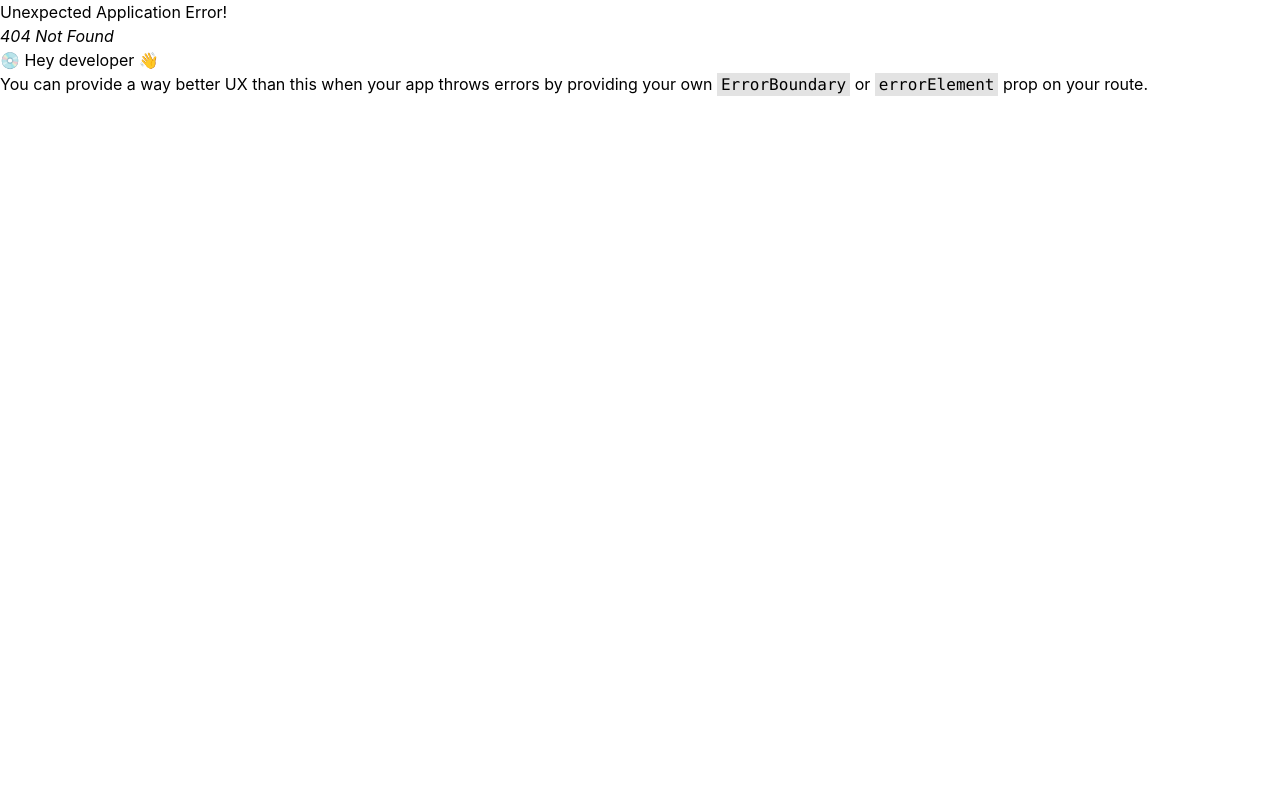
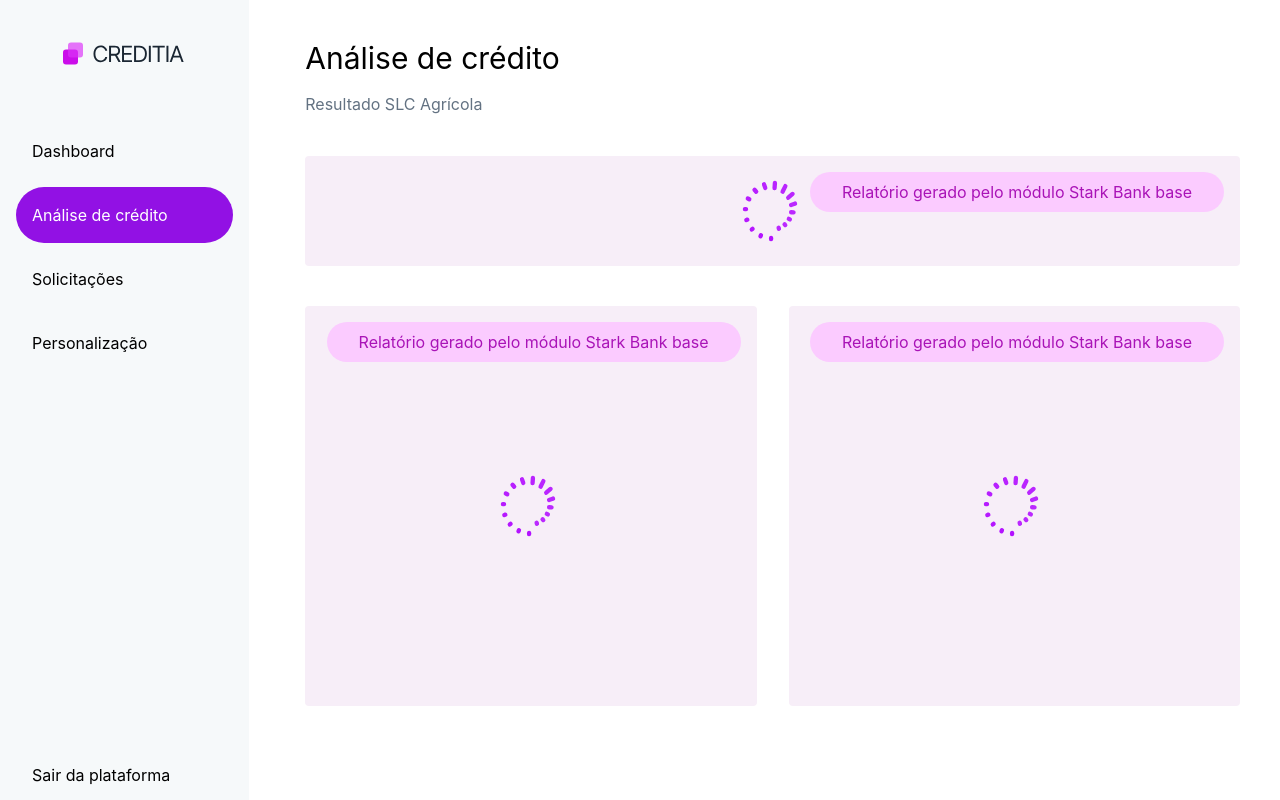
Before and after one commit to well2632/hackstartk, a React (Create React App) app: page /step5 in a window 1280 px wide. Before the commit this address had no page. Built offline with nearby package versions, Linux system fonts and the light colour scheme.

Commit message:
adjusts loading

```diff
--- a/src/index.js
+++ b/src/index.js
@@ -6,6 +6,7 @@ import { createBrowserRouter, RouterProvider } from "react-router-dom";
 import Plugin from "./pages/plugin";
 import FileUpload from "./pages/file-upload";
 import PageLoading from "./pages/loading";
+import Analysis from "./pages/analysis";
 
 const root = ReactDOM.createRoot(document.getElementById("root"));
 
@@ -26,6 +27,10 @@ const router = createBrowserRouter([
     path: "/step4",
     element: <PageLoading />,
   },
+  {
+    path: "/step5",
+    element: <Analysis />,
+  },
 ]);
 
 root.render(
--- /dev/null
+++ b/src/pages/analysis.jsx
@@ -0,0 +1,62 @@
+import React, { useEffect, useState } from "react";
+import Lottie from "react-lottie";
+import * as animationData from "../lottie/loading.json";
+
+function Analysis() {
+  const [loading, setLoading] = useState(true);
+
+  useEffect(() => {
+    setTimeout(() => {
+      setLoading(false);
+    }, 4000);
+  }, []);
+
+  const defaultOptions = {
+    loop: true,
+    autoplay: true,
+    animationData: animationData,
+    rendererSettings: {
+      preserveAspectRatio: "xMidYMid slice",
+    },
+  };
+
+  return (
+    <div className="w-screen overflow-hidden flex gap-4 items-start justify-between">
+      <div className="bg-[#F6F9FA] h-screen w-80 flex gap-14 flex-col items-center justify-start pt-10">
+        <img src="/logo_credit.svg"></img>
+        <ul className="flex flex-col gap-2 w-full px-4">
+          <li className=" h-14 rounded-full px-4 flex items-center hover:bg-gray-200 cursor-pointer">Dashboard</li>
+          <li className=" h-14 rounded-full px-4 flex items-center bg-cyan-600 text-white hover:bg-cyan-700 cursor-pointer">Análise de crédito</li>
+          <li className=" h-14 rounded-full px-4 flex items-center hover:bg-gray-200 cursor-pointer">Solicitações</li>
+          <li className=" h-14 rounded-full px-4 flex items-center hover:bg-gray-200 cursor-pointer">Personalização</li>
+        </ul>
+        <div className="flex flex-col gap-2 w-full px-4 mt-80">
+          <span className=" h-14 rounded-full px-4 flex items-center hover:bg-gray-200 cursor-pointer">Sair da plataforma</span>
+        </div>
+      </div>
+      <div className="w-full px-10 pt-10 flex flex-col gap-10">
+        <div className="flex flex-col gap-4">
+          <h2 className="text-3xl">Análise de crédito</h2>
+          <span className="text-[#637282]">Resultado SLC Agrícola</span>
+        </div>
+
+        <div className="w-full flex items-center justify-center relative rounded bg-[#F7EEF8] h-[110px]">
+          <Lottie options={defaultOptions} height={80} width={80} />
+          <span className="absolute top-4 right-4 bg-[#FBCBFF] text-[#A913B7] px-8 h-10 flex items-center justify-center rounded-full">Relatório gerado pelo módulo Stark Bank base</span>
+        </div>
+        <div className="flex items-center justify-between gap-8">
+          <div className="w-6/12 flex items-center justify-center relative rounded bg-[#F7EEF8] h-[400px]">
+            <Lottie options={defaultOptions} height={80} width={80} />
+            <span className="absolute top-4 right-4 bg-[#FBCBFF] text-[#A913B7] px-8 h-10 flex items-center justify-center rounded-full">Relatório gerado pelo módulo Stark Bank base</span>
+          </div>
+          <div className="w-6/12 flex items-center justify-center relative rounded bg-[#F7EEF8] h-[400px]">
+            <Lottie options={defaultOptions} height={80} width={80} />
+            <span className="absolute top-4 right-4 bg-[#FBCBFF] text-[#A913B7] px-8 h-10 flex items-center justify-center rounded-full">Relatório gerado pelo módulo Stark Bank base</span>
+          </div>
+        </div>
+      </div>
+    </div>
+  );
+}
+
+export default Analysis;
--- a/src/pages/loading.jsx
+++ b/src/pages/loading.jsx
@@ -1,89 +1,27 @@
-// import React, { useState } from "react";
-// import { Button, Label, FileInput, TextInput } from "flowbite-react";
-// import { useNavigate } from "react-router-dom";
-// import { IoIosSearch } from "react-icons/io";
-
-// function PageLoading() {
-//   const [openModal, setOpenModal] = useState(true);
-
-//   const navigate = useNavigate();
-
-//   return (
-//     <div className="w-screen overflow-hidden">
-//       <div className="h-[80px] flex items-center justify-between px-5 lg:px-20 border-b-2 border-[#DCDCDC] w-full relative">
-//         <div className="absolute bottom-[-2px]  left-0 w-[95%] border-b-[3px] border-[#A30DEA] "></div>
-//         <div className="flex gap-10">
-//           <img src="seta.svg"></img>
-//           <img src="/logo_credit.svg"></img>
-//         </div>
-//         <div className="gap-10 hidden lg:flex">
-//           <div className="flex gap-4">
-//             <span className="w-[32px] h-[32px] rounded bg-[#A30DEA] flex items-center justify-center text-white">1</span>
-//             <span className="font-semibold mt-1 text-md">Empresa</span>
-//           </div>
-//           <div className="flex gap-4">
-//             <span className="w-[32px] h-[32px] rounded bg-[#A30DEA] flex items-center justify-center text-white">2</span>
-//             <span className="font-semibold mt-1 text-md">Inserção de ativos</span>
-//           </div>
-//           <div className="flex gap-4">
-//             <span className="w-[32px] h-[32px] rounded bg-[#A30DEA] flex items-center justify-center text-white">3</span>
-//             <span className="font-semibold mt-1 text-md">Documentos</span>
-//           </div>
-//         </div>
-//       </div>
-//       <div className=" p-5 lg:p-20 flex flex-col gap-4 h-[650px] lg:h-[800px] justify-between">
-//         <div className="flex flex-col gap-4 overflow-y-scroll lg:overflow-hidden">
-//           <h1 className="text-center lg:text-left text-4xl mt-10 lg:mt-0">Inserção de ativos</h1>
-//           <span className="text-[#637282] text-center lg:text-left ">Anexe documentos que comprovem os ativos da empresa</span>
-
-//           <div className="flex w-full items-center justify-center">
-//             <Label
-//               htmlFor="dropzone-file"
-//               className="flex h-64 w-full cursor-pointer flex-col items-center justify-center rounded-lg border-2 border-dashed border-gray-300 bg-gray-50 hover:bg-gray-100 dark:border-gray-600 dark:bg-gray-700 dark:hover:border-gray-500 dark:hover:bg-gray-600"
-//             >
-//               <div className="flex flex-col items-center justify-center pb-6 pt-5">
-//                 <svg className="mb-4 h-8 w-8 text-gray-500 dark:text-gray-400" aria-hidden="true" xmlns="http://www.w3.org/2000/svg" fill="none" viewBox="0 0 20 16">
-//                   <path
-//                     stroke="currentColor"
-//                     strokeLinecap="round"
-//                     strokeLinejoin="round"
-//                     strokeWidth="2"
-//                     d="M13 13h3a3 3 0 0 0 0-6h-.025A5.56 5.56 0 0 0 16 6.5 5.5 5.5 0 0 0 5.207 5.021C5.137 5.017 5.071 5 5 5a4 4 0 0 0 0 8h2.167M10 15V6m0 0L8 8m2-2 2 2"
-//                   />
-//                 </svg>
-//                 <p className="mb-2 text-sm text-gray-500 dark:text-gray-400">
-//                   <span className="font-semibold">Anexe o último relatório financeiro da empresa</span>
-//                 </p>
-//               </div>
-//               <FileInput id="dropzone-file" className="hidden" />
-//             </Label>
-//           </div>
-//         </div>
-
-//         <div className="border-t-2 h-24  items-center flex justify-between">
-//           <Button color="gray" className="w-[150px]" onClick={() => navigate("/step2")}>
-//             Voltar
-//           </Button>
-//           <Button className="w-[150px] " onClick={() => navigate("/step2")}>
-//             Próximo
-//           </Button>
-//         </div>
-//       </div>
-//     </div>
-//   );
-// }
-
-// export default PageLoading;
-
-import React, { useState } from "react";
-import { Button, Label, FileInput, TextInput } from "flowbite-react";
+import React, { useEffect, useState } from "react";
 import { useNavigate } from "react-router-dom";
-import { IoIosSearch } from "react-icons/io";
+import Lottie from "react-lottie";
+import * as animationData from "../lottie/loading.json";
 
 function PageLoading() {
   const [openModal, setOpenModal] = useState(true);
 
   const navigate = useNavigate();
+
+  const defaultOptions = {
+    loop: true,
+    autoplay: true,
+    animationData: animationData,
+    rendererSettings: {
+      preserveAspectRatio: "xMidYMid slice",
+    },
+  };
+
+  useEffect(() => {
+    setTimeout(() => {
+      navigate("/step5");
+    }, 3500);
+  }, []);
 
   return (
     <div className="w-screen overflow-hidden">
@@ -97,6 +35,7 @@ function PageLoading() {
         <div className="flex flex-col gap-4 overflow-y-scroll lg:overflow-hidden">
           <h1 className="text-center  text-4xl mt-10 lg:mt-0 ">Estamos carregando sua análise de crédito</h1>
           <span className="text-[#637282] text-center   ">Sua análise está sendo feita, esse processo pode levar alguns minutos...</span>
+          <Lottie options={defaultOptions} height={100} width={100} />
         </div>
       </div>
     </div>
```
Also changed, not shown: public/logo_credit.svg.
